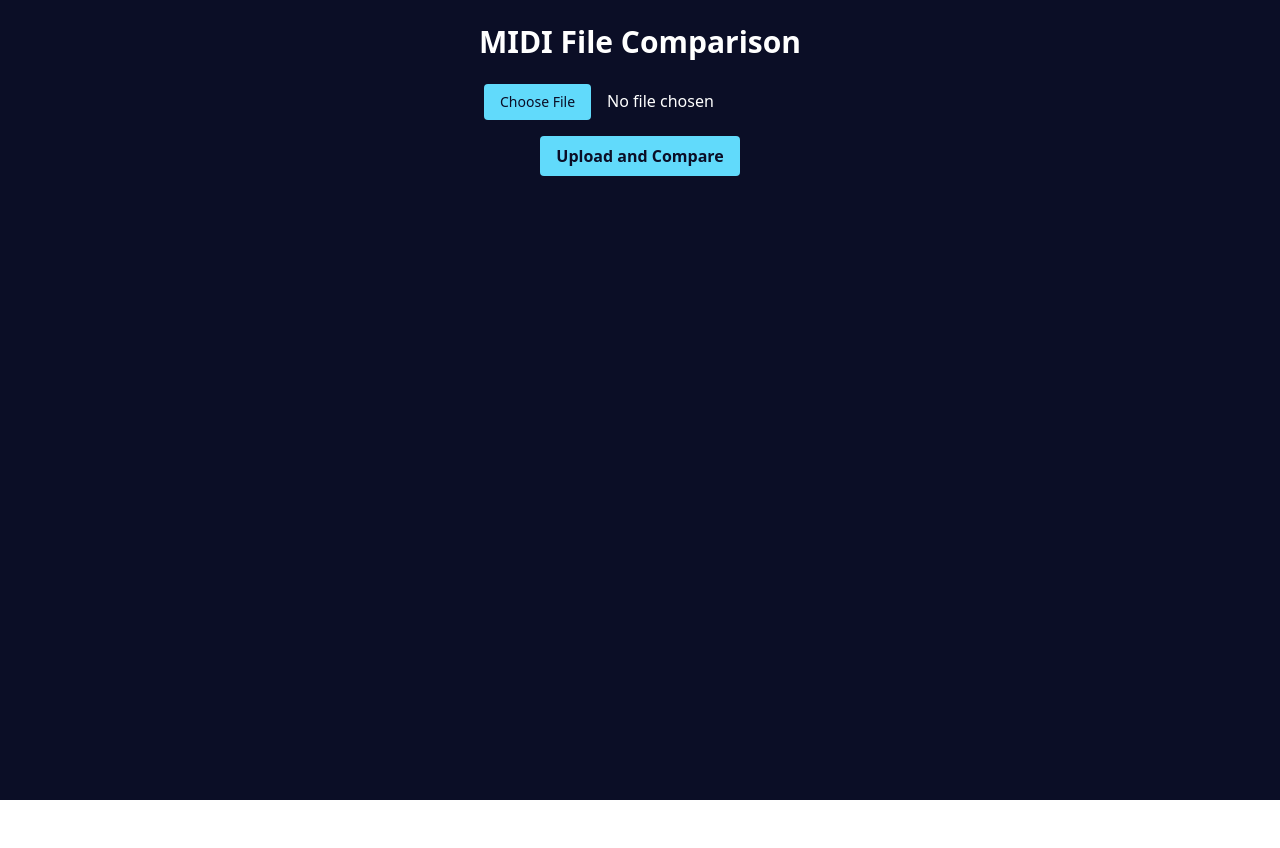
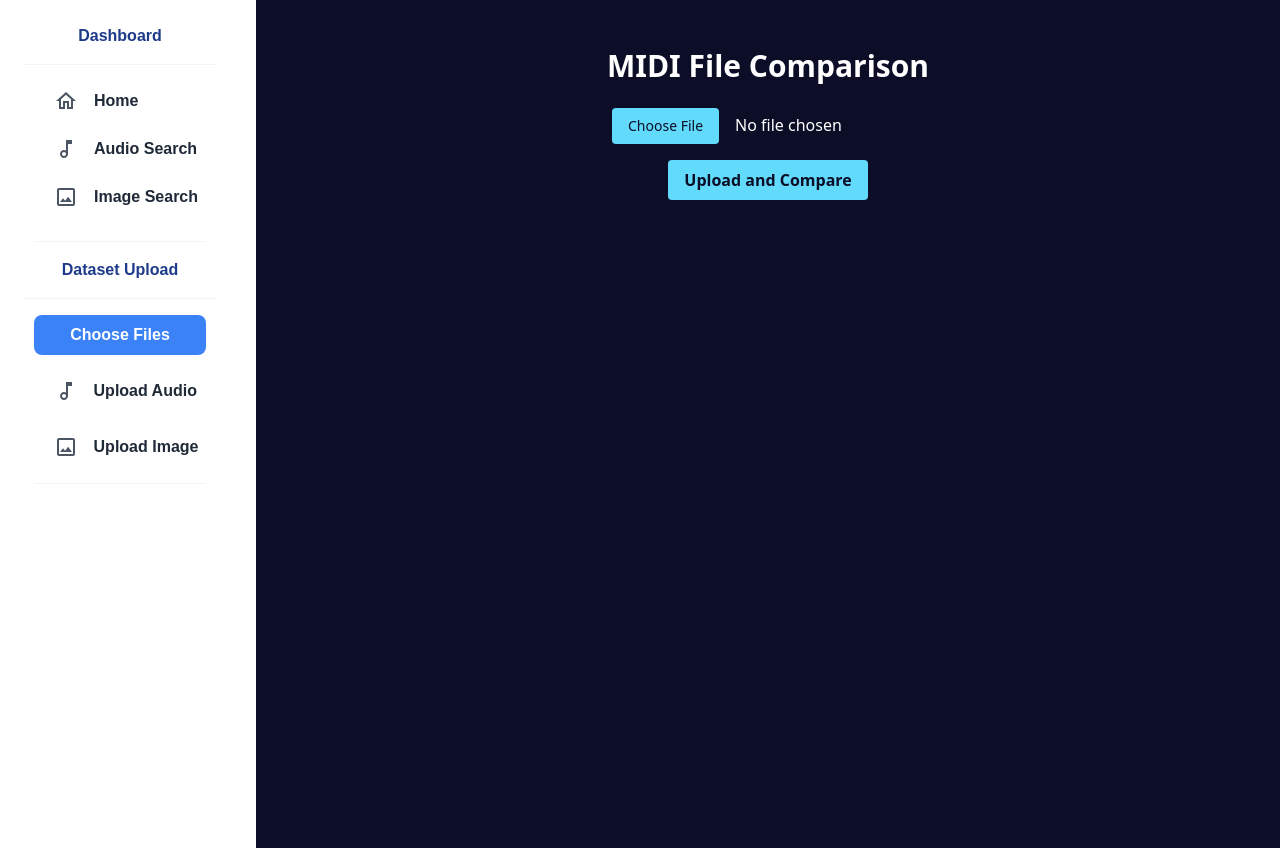
Before and after one commit to TKurr/Algeo02-23147, a Next.js app in the folder src/frontend/: page /audiosearch in a window 1280 px wide. Before the commit the page ends 800 px from the top, so only its background shows below. Built offline with nearby package versions, Linux system fonts and the light colour scheme; what midi-player-js would draw is missing.

Commit message:
feat: implemented UploadMIDI and SideBar

```diff
--- a/src/frontend/src/app/audiosearch/page.tsx
+++ b/src/frontend/src/app/audiosearch/page.tsx
@@ -1,34 +1,18 @@
-import Card from "@/components/audiocard";
 import SideBar from "@/components/sidebar";
 import UploadMIDI from "@/components/audiosearch";
 
-// export default function Home() {
-//   const anjay = {
-//     name: "Anjay",
-//     artist: "Krisyanto",
-//     album: "Anjay",
-//     duration: "3:45",
-//     image: "/ajay.jpg",
-//   }
-//   return (
-//     <main className="bg-gradient-to-b from-[#e0d8ff] from-10% to-blue to-90% flex min-h-screen flex-col items-center">
-//       <SideBar />
-//       <div className="w-full flex flex-col items-center justify-center">
-//         <h1 className="text-[#46404F] text-center w-full text-6xl font-extrabold mb-6">
-//           Search by Audio
-//         </h1>
-//         <div className="gap-4 gap-y-6 mt-12">
-//           <AudioCard songs={anjay} />
-//         </div>
-//       </div>
-//     </main>
-//   );
-// }
-
 export default function Home() {
   return (
-    <div>
-      <UploadMIDI />
+    <div className="flex min-h-screen">
+      {/* Sidebar */}
+      <div className="w-64 bg-white">
+        <SideBar />
+      </div>
+
+      {/* Main Content */}
+      <div className="flex-1 bg-[#0b0e26] text-white p-6">
+        <UploadMIDI />
+      </div>
     </div>
   );
 }
```
